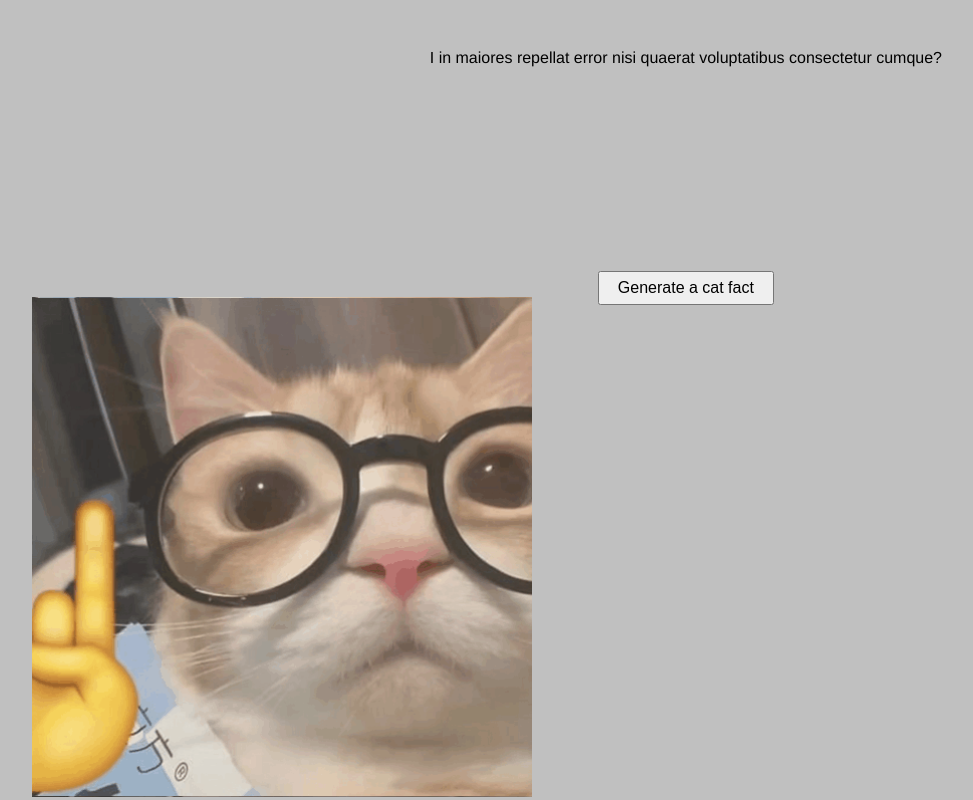
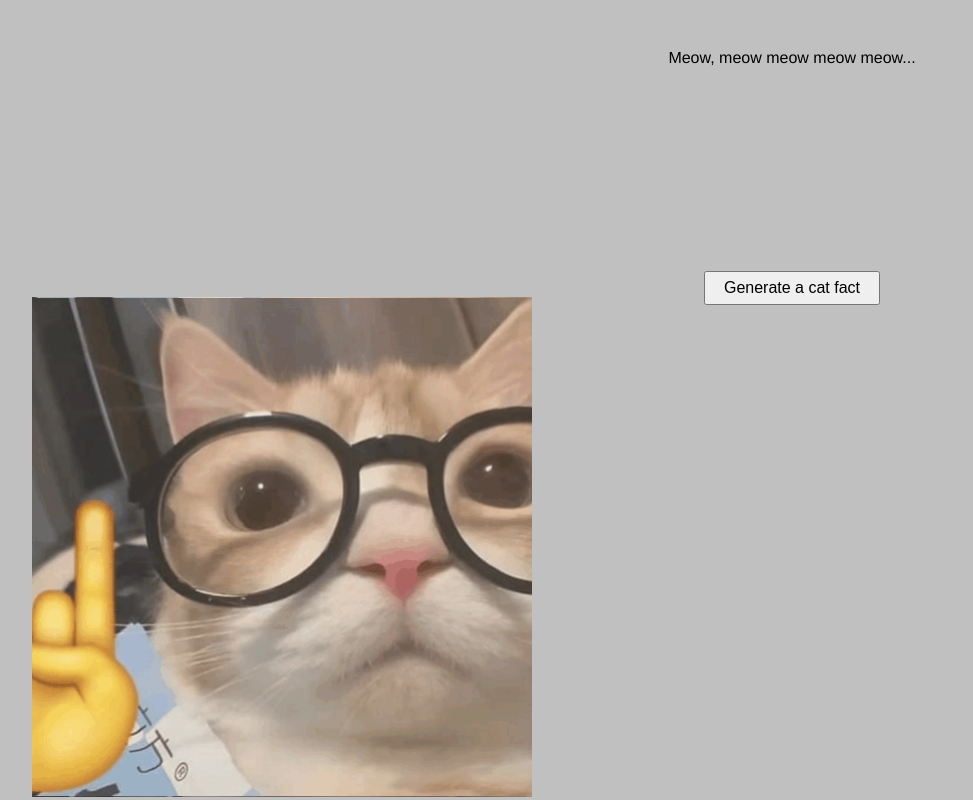
Before and after one commit to devhrvx/Whisker-Wisdom, a website: page index.html in a window 1280 px wide. Shown: the whole page, without its empty margins (208-1181 px from the left). Drawn offline with Linux system fonts and the light colour scheme.

Commit message:
change message

```diff
--- a/index.html
+++ b/index.html
@@ -8,7 +8,7 @@
 </head>
 <body>
     <div class="main-box">
-        <div class="text-box"><p class="fact-text generated">I in maiores repellat error nisi quaerat voluptatibus consectetur cumque?</p></div>
+        <div class="text-box"><p class="fact-text generated">Meow, meow meow meow meow...</p></div>
         <div class="button-box"><button class="generate-button">Generate a cat fact</button></div>
     </div>
     <div class="cat-box"></div>
```
